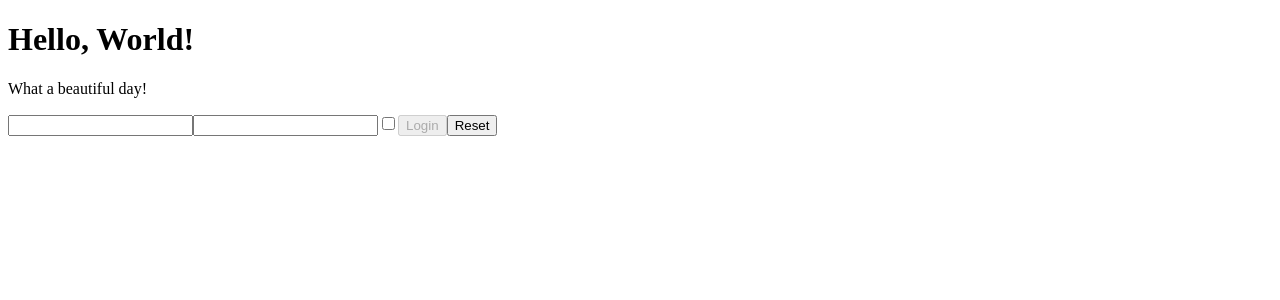
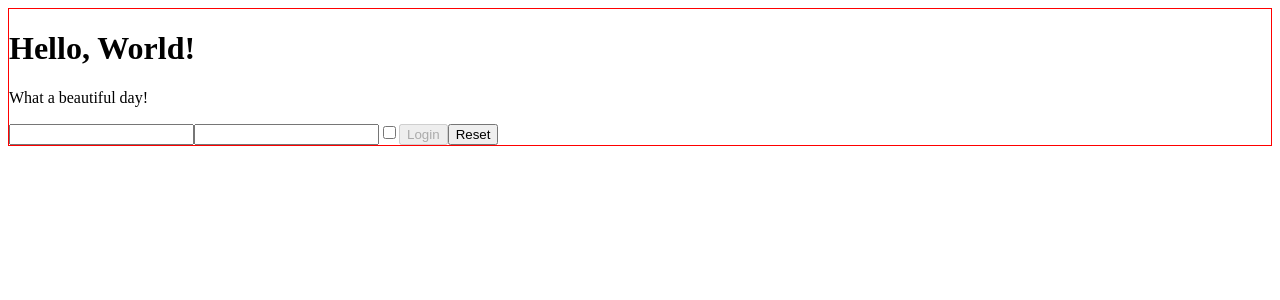
Before and after one commit to cicciocara/React-exercises, a React (Create React App) app in the folder react-exercises/: page / in a window 1280 px wide. Shown: the top 300 px of the page. Built offline with nearby package versions, Linux system fonts and the light colour scheme.

Commit message:
feat/exercise component-composition-01 completed

```diff
--- a/react-exercises/src/App.js
+++ b/react-exercises/src/App.js
@@ -1,6 +1,7 @@
 import React from 'react';
 import { ClickCounter } from './ClickCounter';
 import { ClickTracker } from './ClickTracker';
+import { Container } from './Container';
 import { Counter } from './Counter';
 import { Hello } from './Hello';
 import { InteractiveWelcome } from './InteractiveWelcome';
@@ -17,8 +18,10 @@ export class App extends React.Component {
   render() {
     return (
       <div>
-        <Hello />
-        <Login />
+        <Container>
+          <Hello />
+          <Login />
+        </Container>
       </div>
     );
   }
--- /dev/null
+++ b/react-exercises/src/Container.js
@@ -0,0 +1,11 @@
+/* Create a Container component that renders
+ its children within a div tag.
+ Have the div tag use a white background and a red border,
+  either with a custom class or by using tailwindcss. */
+import React from 'react';
+
+export class Container extends React.Component {
+  render() {
+    return <div className='componentStyle'>{this.props.children}</div>;
+  }
+}
--- a/react-exercises/src/index.css
+++ b/react-exercises/src/index.css
@@ -2,3 +2,8 @@
     background-color: lightblue;
     border: 1px solid black;
 }
+
+.componentStyle{
+    background-color: white;
+    border: 1px solid red;
+  };
```
